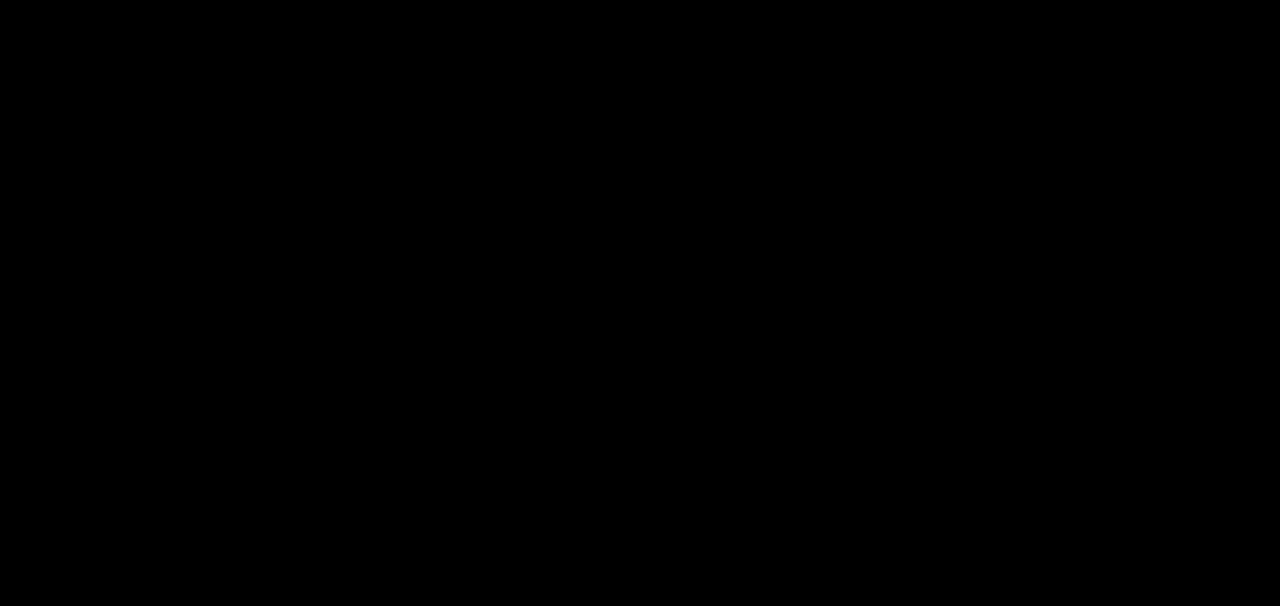
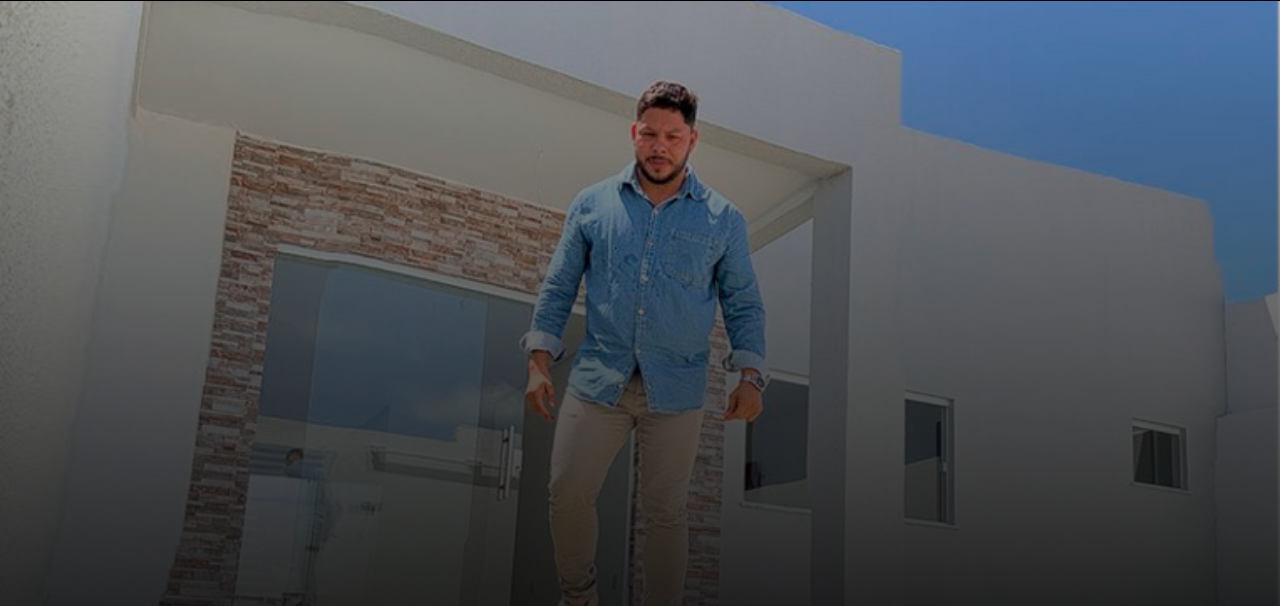
Before and after one commit to AllanDaivysson/alexandre-site, a plain HTML site: page index.html in a window 1280 px wide. Shown: the top 606 px of the page. Drawn offline with Linux system fonts and the light colour scheme; the site is published under a folder, as on GitHub Pages, so addresses that start at the root find nothing.

Commit message:
Update style.css

```diff
--- a/assets/css/style.css
+++ b/assets/css/style.css
@@ -34,7 +34,7 @@ body {
     height: 100%;
     background-image:
         linear-gradient(rgba(0, 0, 0, 0.295), #000000),
-        url("/assets/img/Alexandre.jpg.png") !important;
+        url("../img/Alexandre.jpg.png") !important;
     background-position: center;
     background-repeat: no-repeat;
     background-size: cover;
```
